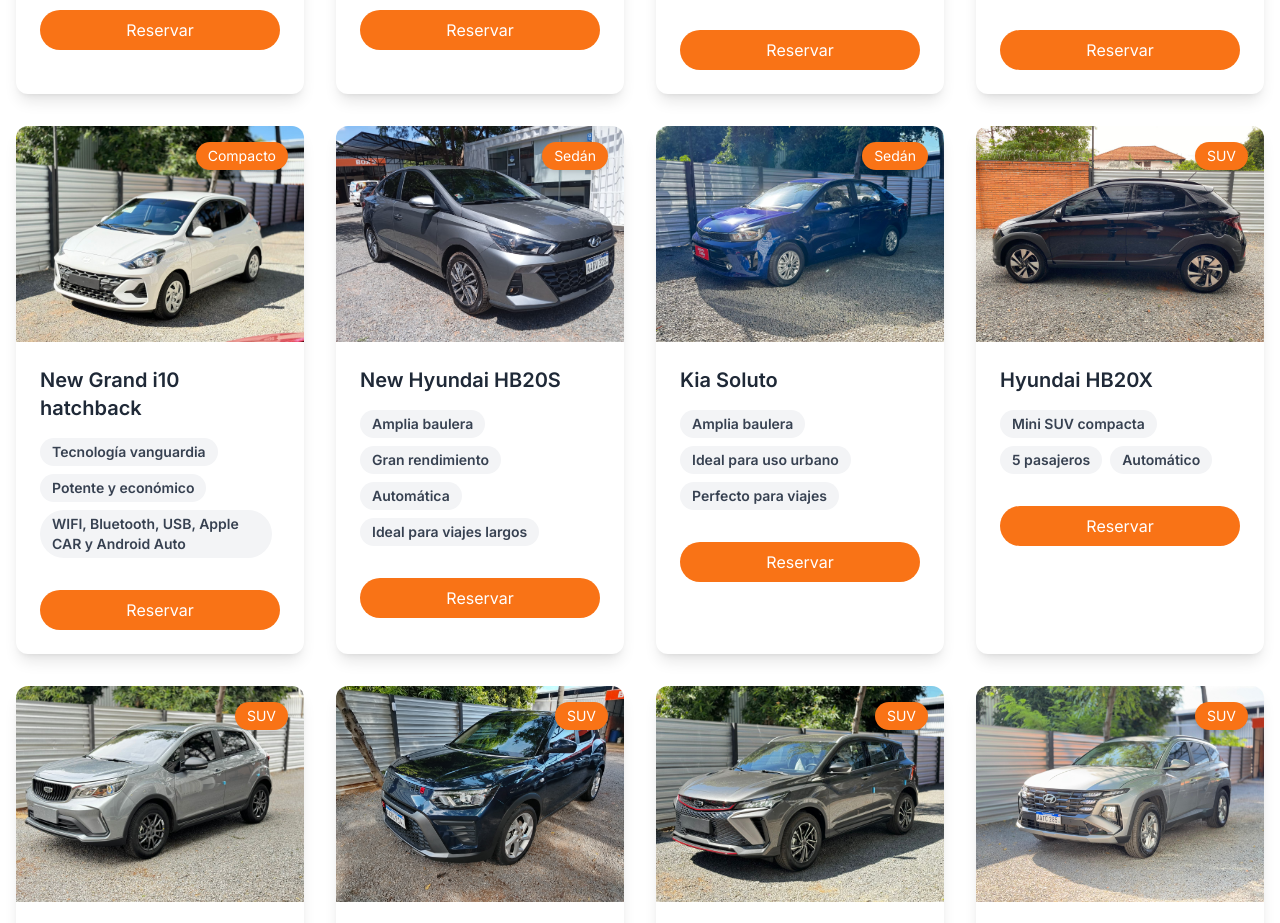
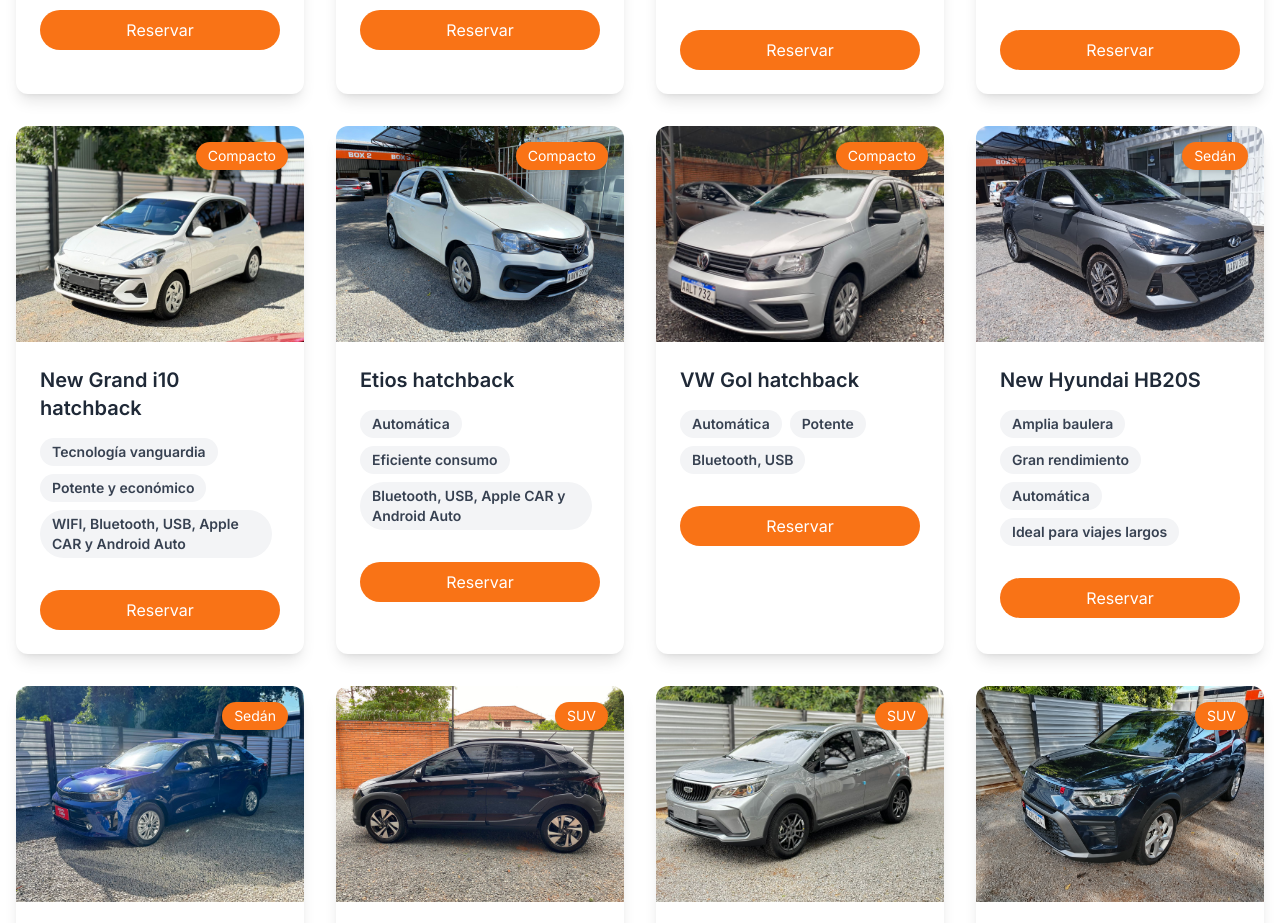
Before and after one commit to srspelt-dev/jepurucar, a Next.js app: page /vehicles in a window 1280 px wide. Shown: the part 1100-2023 px from the top of the page. Built offline with nearby package versions, Linux system fonts and the light colour scheme.

Commit message:
se add imagenes

```diff
--- a/app/vehicles/page.tsx
+++ b/app/vehicles/page.tsx
@@ -70,10 +70,32 @@
     ],
     image: '/images/vehiculos/new-grand-i10.jpeg'
   },
+  {
+    id: 6,
+    name: 'Etios hatchback',
+    type: 'COMPACT',
+    features: [
+      'Automática',
+      'Eficiente consumo',
+      'Bluetooth, USB, Apple CAR y Android Auto'
+    ],
+    image: '/images/vehiculos/etios.jpeg'
+  },
+  {
+    id: 7,
+    name: 'VW Gol hatchback',
+    type: 'COMPACT',
+    features: [
+      'Automática',
+      'Potente',
+      'Bluetooth, USB'
+    ],
+    image: '/images/vehiculos/gol.jpeg'
+  },
 
   // Grupo Sedan
   {
-    id: 6,
+    id: 8,
     name: 'New Hyundai HB20S',
     type: 'SEDAN',
     features: [
@@ -85,7 +107,7 @@
     image: '/images/vehiculos/new-hb20s-true.jpeg'
   },
   {
-    id: 7,
+    id: 9,
     name: 'Kia Soluto',
     type: 'SEDAN',
     features: [
@@ -98,7 +120,7 @@
 
   // Grupo SUV
   {
-    id: 8,
+    id: 10,
     name: 'Hyundai HB20X',
     type: 'SUV',
     features: [
@@ -109,7 +131,7 @@
     image: '/images/vehiculos/hb20x.jpeg'
   },
   {
-    id: 9,
+    id: 11,
     name: 'GX3 PRO',
     type: 'SUV',
     features: [
@@ -120,7 +142,7 @@
     image: '/images/vehiculos/gx3.jpeg'
   },
   {
-    id: 10,
+    id: 12,
     name: 'KGM Tivoli',
     type: 'SUV',
     features: [
@@ -133,7 +155,7 @@
     image: '/images/vehiculos/tivoli.jpg'
   },
   {
-    id: 11,
+    id: 13,
     name: 'Geely Coolray',
     type: 'SUV',
     features: [
@@ -145,7 +167,7 @@
     image: '/images/vehiculos/coolray.jpeg'
   },
   {
-    id: 12,
+    id: 14,
     name: 'ALL NEW TUCSON',
     type: 'SUV',
     features: [
@@ -157,7 +179,7 @@
     image: '/images/vehiculos/tucson.jpg'
   },
   {
-    id: 13,
+    id: 15,
     name: 'JIM 4X4',
     type: 'SUV',
     features: [
@@ -171,7 +193,7 @@
 
   // Grupo VAN
   {
-    id: 14,
+    id: 16,
     name: 'Carnival',
     type: 'VAN',
     features: [
```
Also changed, not shown: public/images/vehiculos/gol.jpeg (added).
